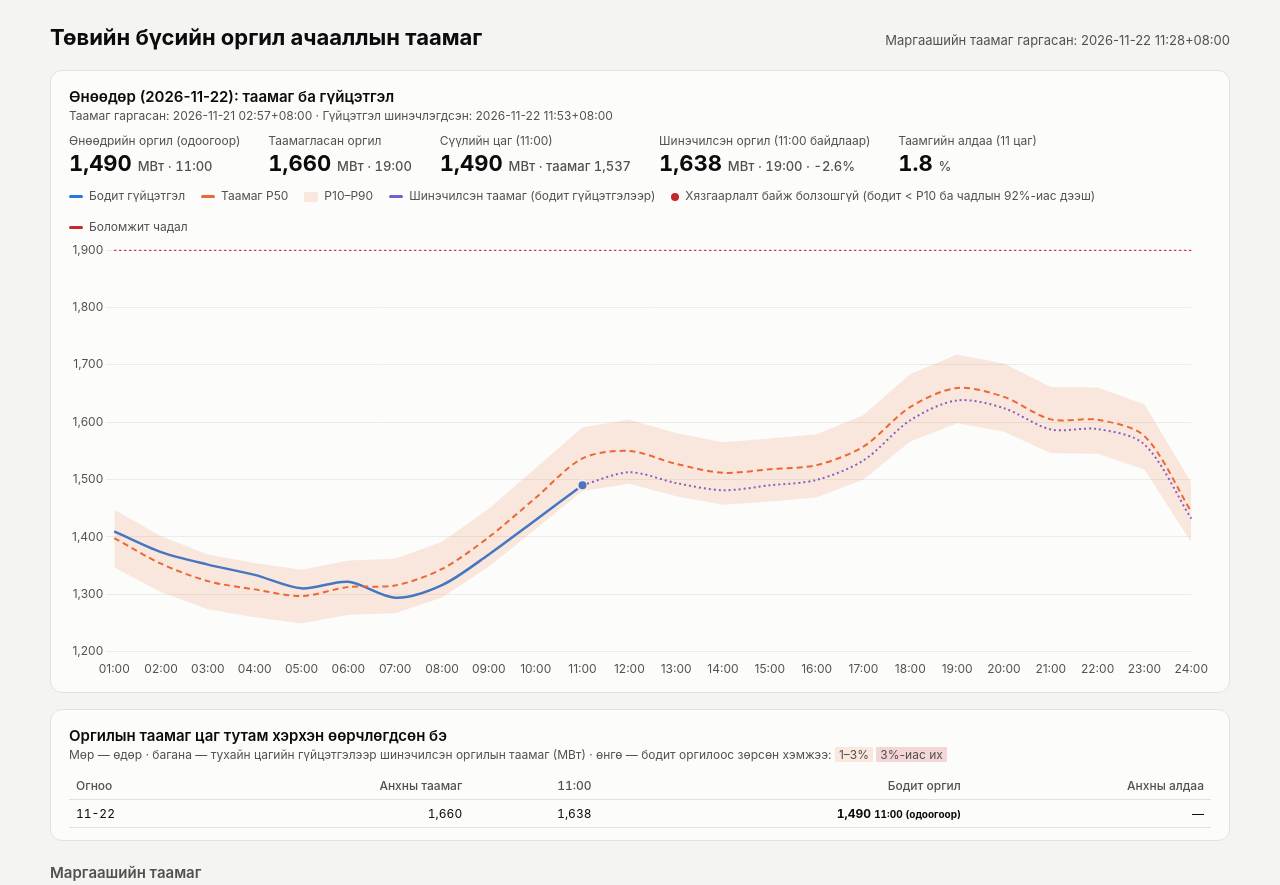
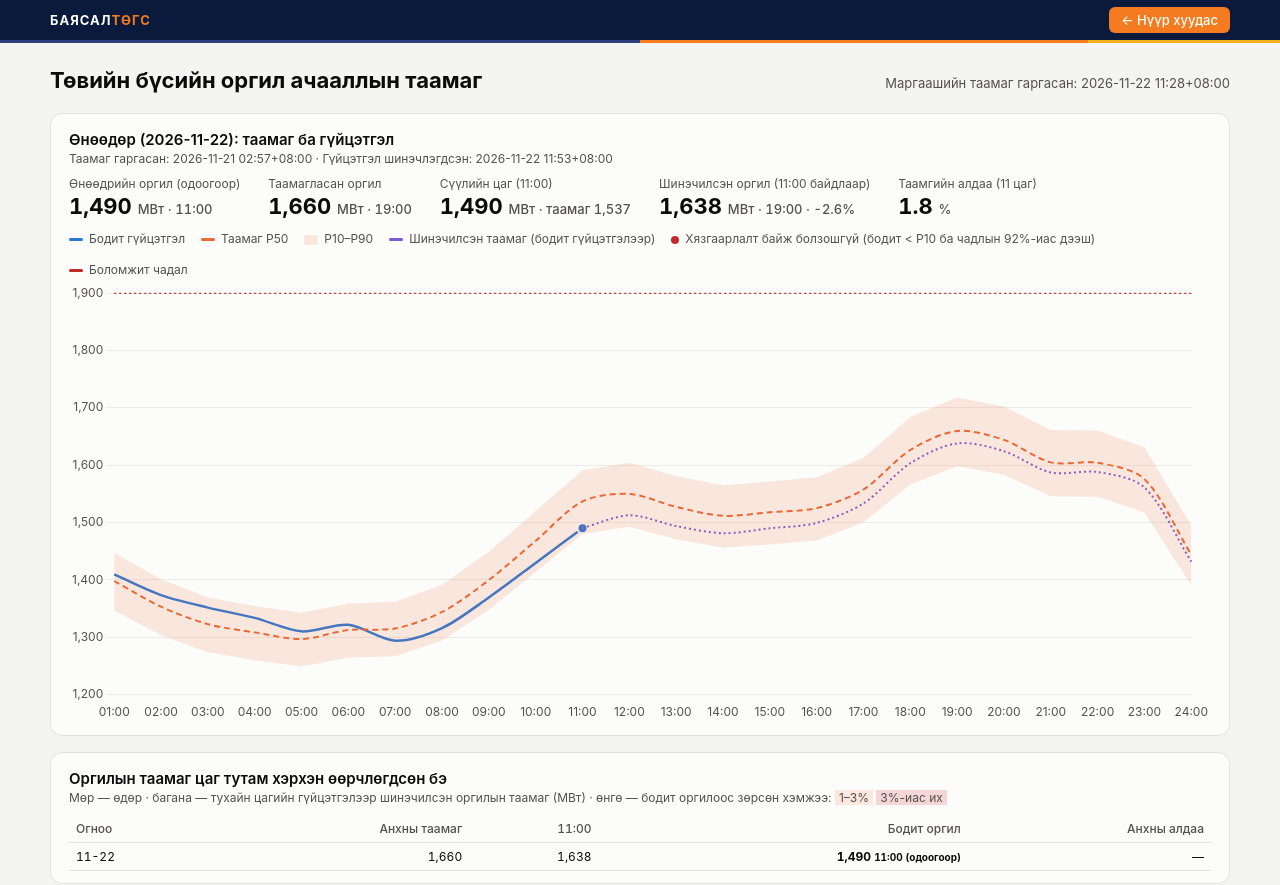
Before and after one commit to javkhlantug-eng/pfc, a plain HTML site: page docs/index.html in a window 1280 px wide. Shown: the top 885 px of the page. Drawn offline with nearby package versions, Linux system fonts and the light colour scheme.

Commit message:
Add Bayasaltugs brand bar with home button
Co-Authored-By: Claude Opus 5.5 <noreply@anthropic.com>
Claude-Session: https://claude.ai/code/session_01J7T9DhQzmEZ5JoNRfniRM1

```diff
--- a/docs/index.html
+++ b/docs/index.html
@@ -30,6 +30,15 @@
   body { margin: 0; font-family: Inter, system-ui, -apple-system, "Segoe UI", sans-serif; }
   .viz-root { background: var(--surface-0); color: var(--text-primary); min-height: 100vh; padding: 24px; }
   .wrap { max-width: 1180px; margin: 0 auto; }
+  /* Баясалтөгсийн брэнд зурвас */
+  .brandbar { background: #0a1a3c; color: #fff; }
+  .brandbar::after { content: ""; display: block; height: 3px; background: linear-gradient(90deg, #2f3f80 0 50%, #f47b20 50% 85%, #f2b01e 85%); }
+  .brandbar .in { max-width: 1228px; margin: 0 auto; padding: 0 24px; height: 40px; display: flex; align-items: center; justify-content: space-between; gap: 12px; }
+  .brandbar .nm { font-size: 13px; font-weight: 650; letter-spacing: .08em; text-transform: uppercase; }
+  .brandbar .nm b { color: #f47b20; font-weight: 650; }
+  .brandbar a.home { color: #fff; text-decoration: none; font-size: 13px; font-weight: 550; padding: 5px 12px; border-radius: 6px; background: #f47b20; display: inline-flex; align-items: center; gap: 6px; }
+  .brandbar a.home:hover { background: #e06a10; }
+  .brandbar a.home:focus-visible { outline: 2px solid #f2b01e; outline-offset: 2px; }
   header { display: flex; justify-content: space-between; align-items: baseline; flex-wrap: wrap; gap: 8px; margin-bottom: 20px; }
   h1 { font-size: 22px; margin: 0; font-weight: 650; }
   .sub { color: var(--text-secondary); font-size: 13px; }
@@ -78,6 +87,10 @@
 </style>
 </head>
 <body>
+<div class="brandbar"><div class="in">
+  <span class="nm">Баясал<b>төгс</b></span>
+  <a class="home" href="https://bayasaltugs.com/" target="_top">← Нүүр хуудас</a>
+</div></div>
 <div class="viz-root">
 <div class="wrap">
   <header>
```
